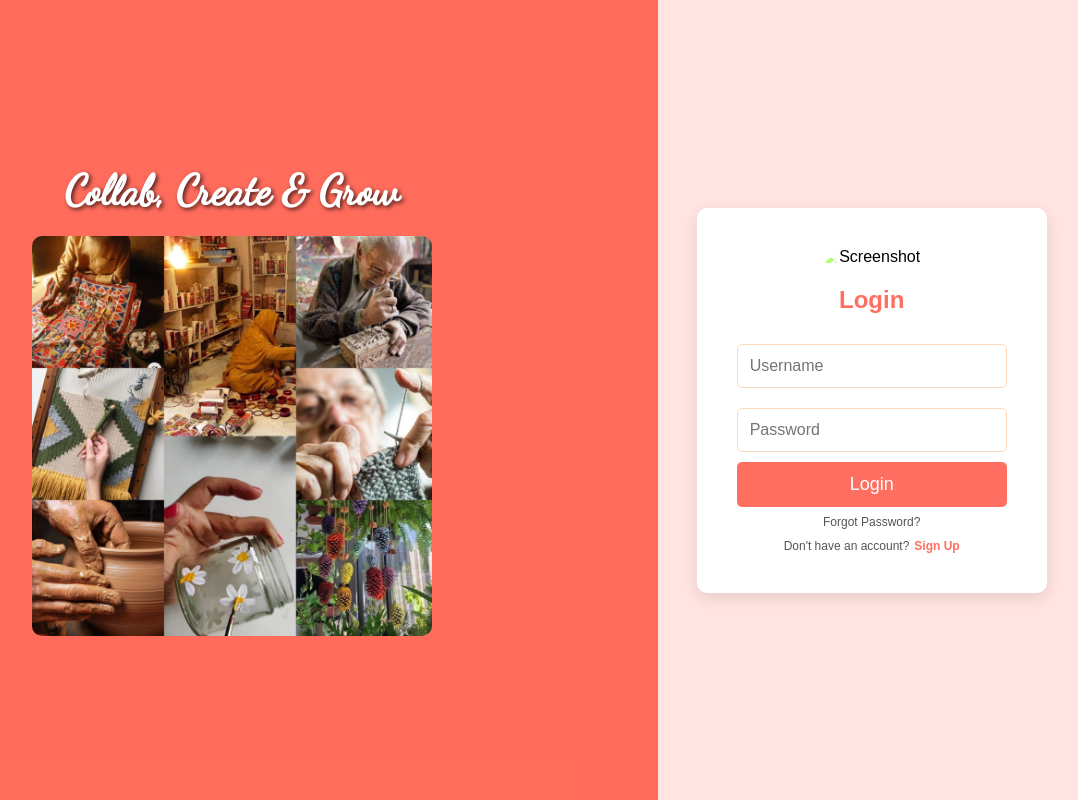
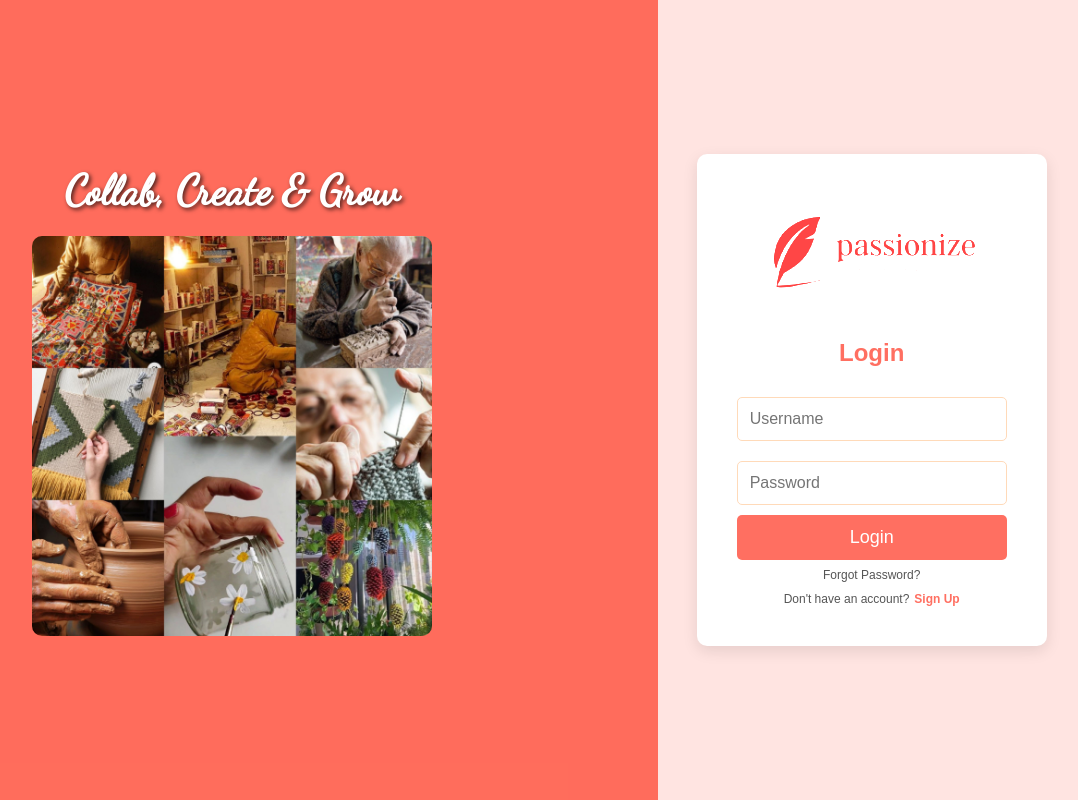
Before and after one commit to 2502Eshaan4/passionize2, a plain HTML site: page index.html in a window 1280 px wide. Shown: the whole page, without its empty margins (195-1273 px from the left). Drawn offline with Linux system fonts and the light colour scheme.

Commit message:
Update index.html

```diff
--- a/index.html
+++ b/index.html
@@ -168,8 +168,8 @@
     <div class="login-container">
       <!-- Screenshot placed above the login heading -->
       <img
-        src="Screenshot 2025-02-20 144504.png"
-        alt="Screenshot"
+        src="Ss.png"
+        alt="Ss"
         class="above-login"
       />
 
```
